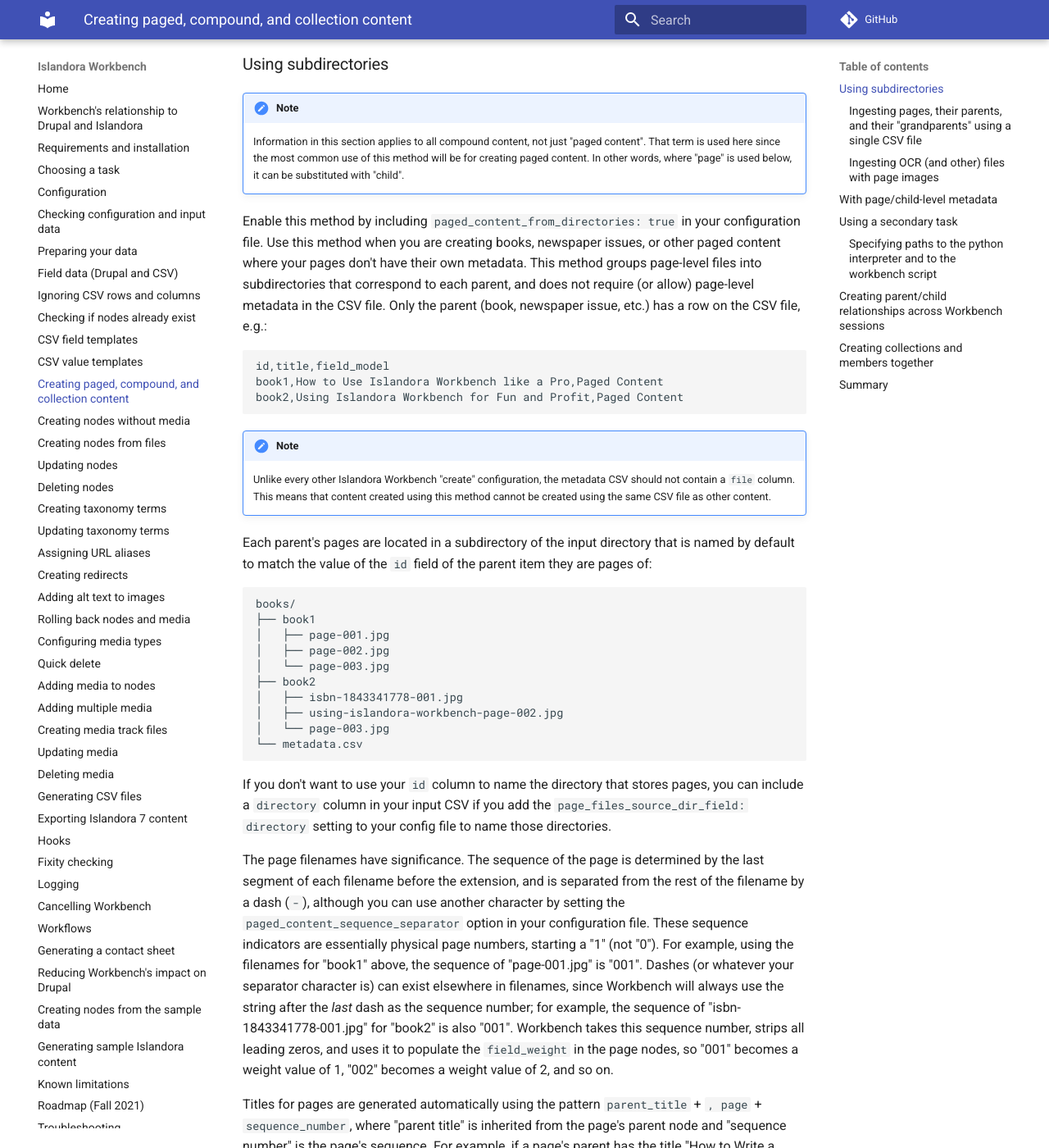
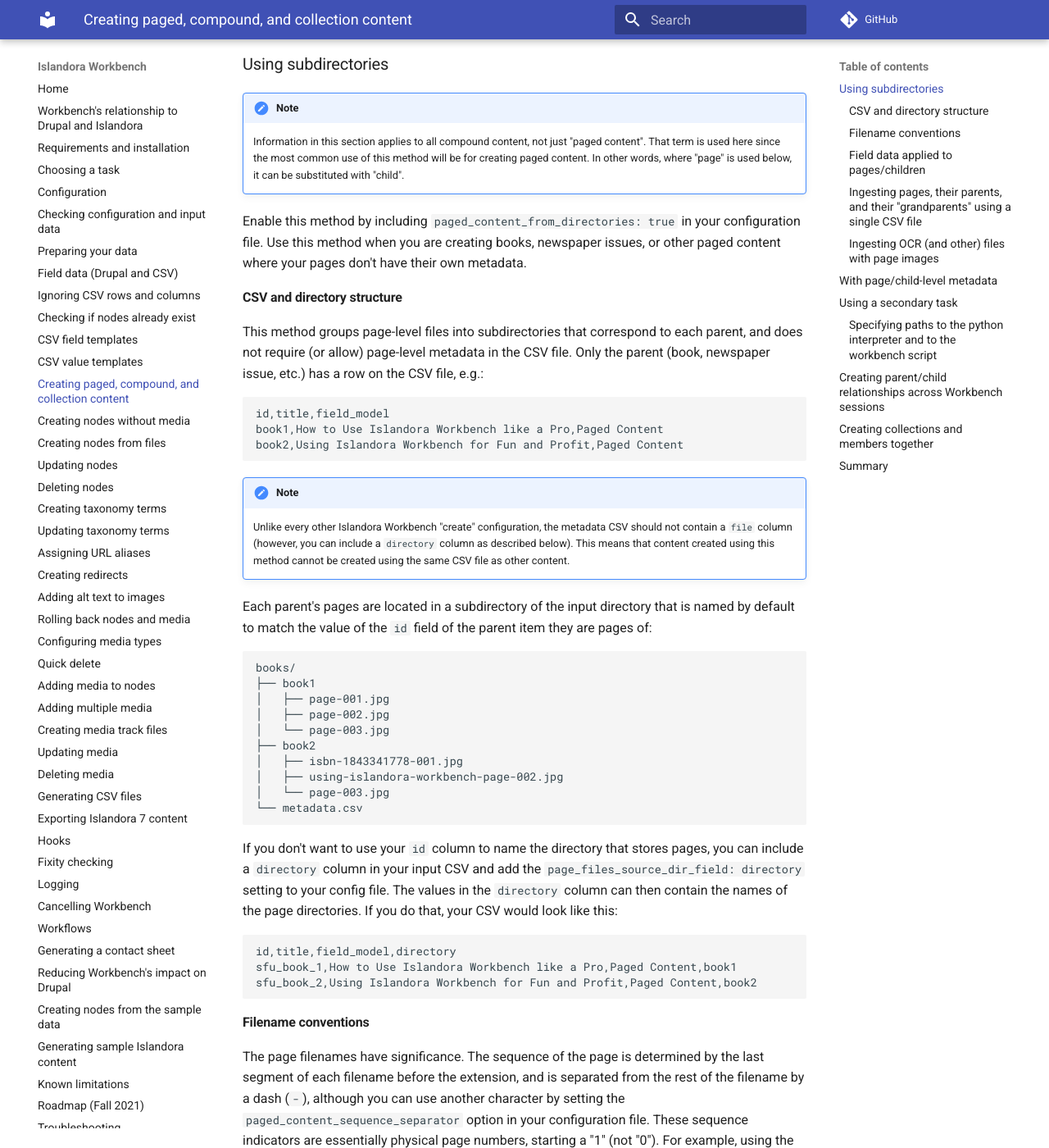
Before and after one commit to mjordan/islandora_workbench_docs, an MkDocs documentation site: the page built from docs/paged_and_compound.md, in a window 1280 px wide and 1400 px high, scrolled down 309 px. Shown: the whole window at 82% size. Built offline with MkDocs 1.6.1 and Material for MkDocs 9.7.7, drawn with Linux system fonts in a browser that asks for light colours; comment, search, counter and statistics services are not loaded; some of the changed text lies outside the part shown.

Commit message:
Fixups from last commit.

````diff
--- a/docs/paged_and_compound.md
+++ b/docs/paged_and_compound.md
@@ -9,7 +9,11 @@
 !!! note
     Information in this section applies to all compound content, not just "paged content". That term is used here since the most common use of this method will be for creating paged content. In other words, where "page" is used below, it can be substituted with "child".
 
-Enable this method by including `paged_content_from_directories: true` in your configuration file. Use this method when you are creating books, newspaper issues, or other paged content where your pages don't have their own metadata. This method groups page-level files into subdirectories that correspond to each parent, and does not require (or allow) page-level metadata in the CSV file. Only the parent (book, newspaper issue, etc.) has a row on the CSV file, e.g.:
+Enable this method by including `paged_content_from_directories: true` in your configuration file. Use this method when you are creating books, newspaper issues, or other paged content where your pages don't have their own metadata.
+
+#### CSV and directory structure
+
+This method groups page-level files into subdirectories that correspond to each parent, and does not require (or allow) page-level metadata in the CSV file. Only the parent (book, newspaper issue, etc.) has a row on the CSV file, e.g.:
 
 ```text
 id,title,field_model
@@ -18,7 +22,7 @@
 ```
 
 !!! note
-    Unlike every other Islandora Workbench "create" configuration, the metadata CSV should not contain a `file` column. This means that content created using this method cannot be created using the same CSV file as other content.
+    Unlike every other Islandora Workbench "create" configuration, the metadata CSV should not contain a `file` column (however, you can include a `directory` column as described below). This means that content created using this method cannot be created using the same CSV file as other content.
 
 Each parent's pages are located in a subdirectory of the input directory that is named by default to match the value of the `id` field of the parent item they are pages of:
 
@@ -35,9 +39,20 @@
 └── metadata.csv
 ```
 
-If you don't want to use your `id` column to name the directory that stores pages, you can include a `directory` column in your input CSV if you add the `page_files_source_dir_field: directory` setting to your config file to name those directories.
+If you don't want to use your `id` column to name the directory that stores pages, you can include a `directory` column in your input CSV and add the `page_files_source_dir_field: directory` setting to your config file. The values in the `directory` column can then contain the names of the page directories. If you do that, your CSV would look like this:
+
+```text
+id,title,field_model,directory
+sfu_book_1,How to Use Islandora Workbench like a Pro,Paged Content,book1
+sfu_book_2,Using Islandora Workbench for Fun and Profit,Paged Content,book2
+```
+
+#### Filename conventions
 
 The page filenames have significance. The sequence of the page is determined by the last segment of each filename before the extension, and is separated from the rest of the filename by a dash (`-`), although you can use another character by setting the `paged_content_sequence_separator` option in your configuration file. These sequence indicators are essentially physical page numbers, starting a "1" (not "0"). For example, using the filenames for "book1" above, the sequence of "page-001.jpg" is "001". Dashes (or whatever your separator character is) can exist elsewhere in filenames, since Workbench will always use the string after the *last* dash as the sequence number; for example, the sequence of "isbn-1843341778-001.jpg" for "book2" is also "001". Workbench takes this sequence number, strips all leading zeros, and uses it to populate the `field_weight` in the page nodes, so "001" becomes a weight value of 1, "002" becomes a weight value of 2, and so on.
+
+
+#### Field data applied to pages/children
 
 Titles for pages are generated automatically using the pattern `parent_title` + `, page` + `sequence_number`, where "parent title" is inherited from the page's parent node and "sequence number" is the page's sequence. For example, if a page's parent has the title "How to Write a Book" and its sequence number is 450, its automatically generated title will be "How to Write a Book, page 450". You can override this pattern by including the `page_title_template`  setting in your configuration file. The value of this setting is a simple string template. The default, which generates the page title pattern described above, is `'$parent_title, page $weight'`. There are only two variables you can include in the template, `$parent_title` and `$weight`, although you do not need to include either one if you don't want that information appearing in your page titles.
 
````
